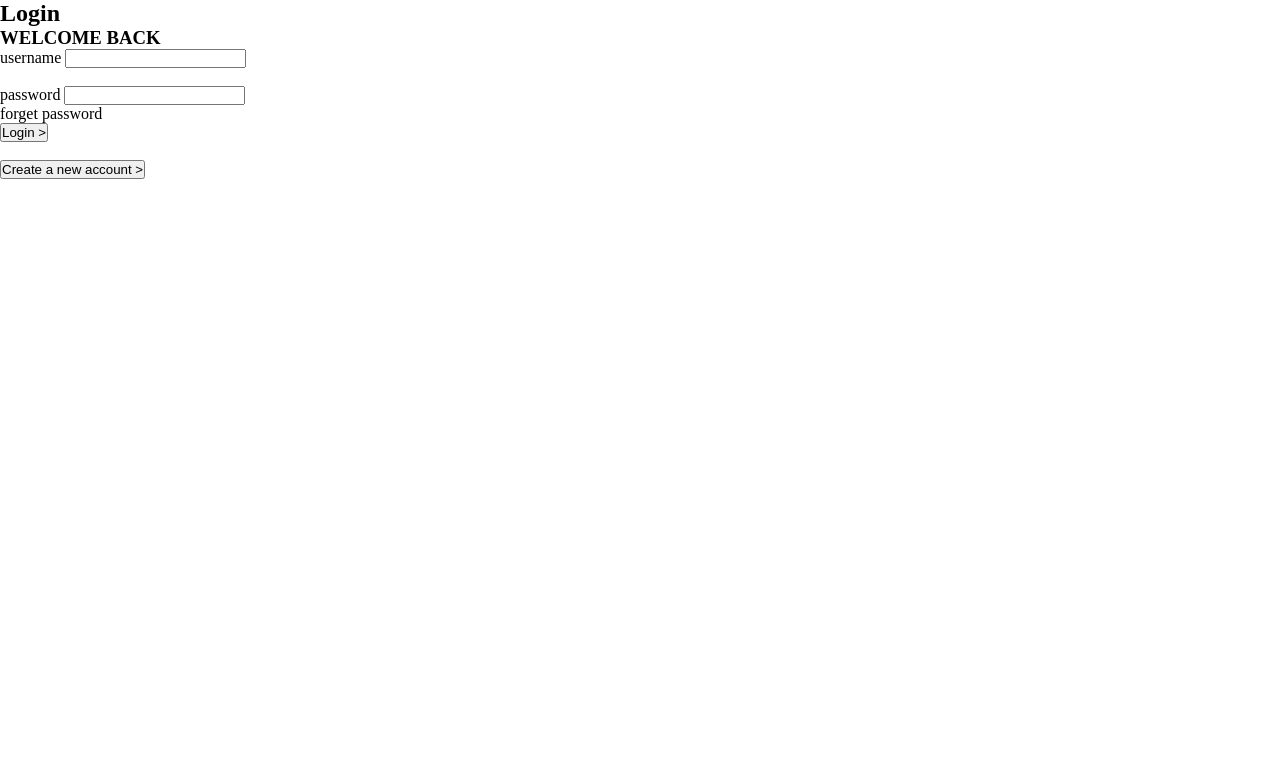
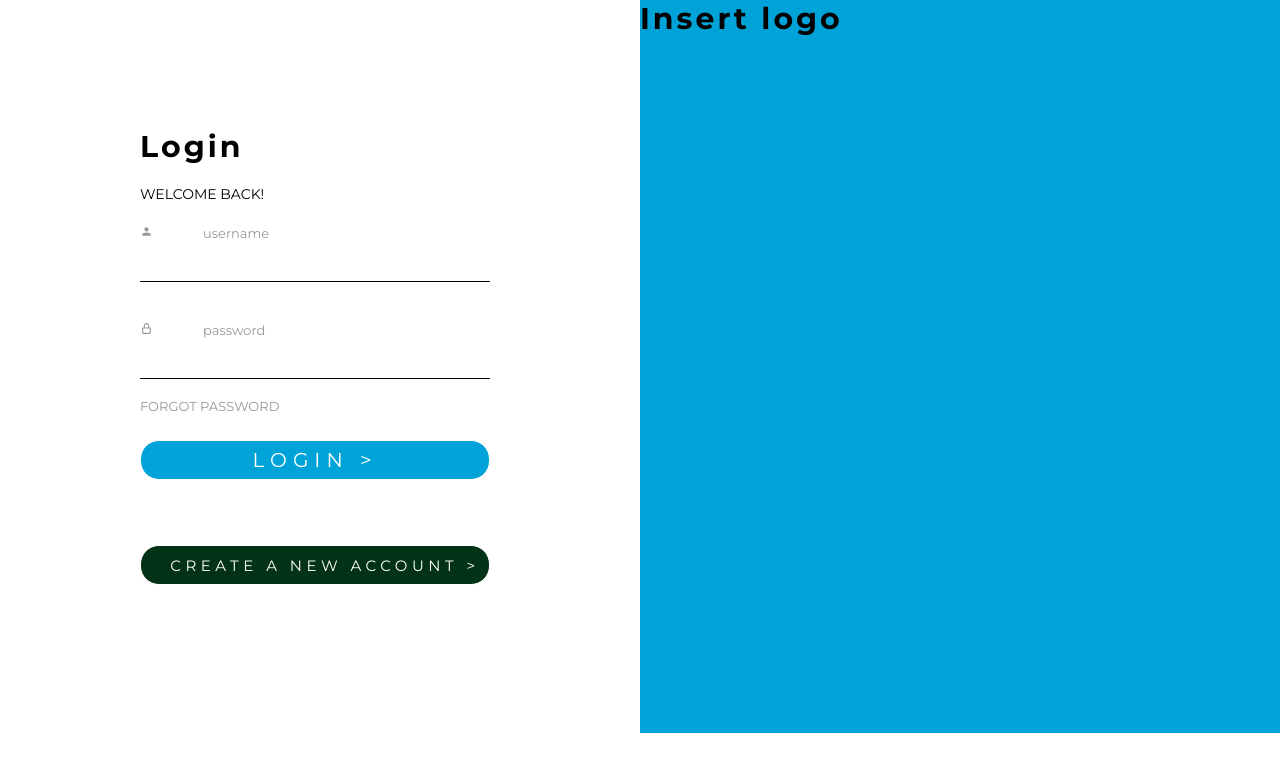
Before and after one commit to godwinolle/484front-end, a React (Create React App) app: page /login in a window 1280 px wide. Shown: the top 772 px of the page. Built offline with nearby package versions, Linux system fonts and the light colour scheme.

Commit message:
Implemented login page

```diff
--- a/src/Pages/Login/login.css
+++ b/src/Pages/Login/login.css
@@ -0,0 +1,79 @@
+.login{
+    display: flex;
+    justify-content: space-between;
+    font-family: 'Montserrat', sans-serif;
+}
+.login .sideA{
+    width: 50%;
+    /* have to fix empty space at the bottom of the pages  */
+    padding: 8em;
+    padding-left: 140px;
+}
+.login h2{
+    font-size: 30px;
+    width: 400px;
+    letter-spacing: 0.1em;
+}
+.login h3{
+    font-weight: 400;
+    font-size: 14px;
+    margin: 20px 0;
+    width: 350px;
+}
+.login label{
+    color: #979797;
+    font-size: 13px;
+}
+.login span{
+    margin-right: 50px;
+    padding-top: 2px;
+}
+.login input{
+    display: block;
+    width: 350px;
+    border: none;
+    outline: none;
+    border-radius: 0;
+    border-bottom: 1px solid #000;
+    padding: 4px;
+    font-family: 'Montserrat', sans-serif;
+    font-size: 13px;
+    margin-top: 15px;
+}
+.login .loginForgotPassword {
+    color: #979797;
+    font-size: 13px;
+    /* float to right */
+}
+.login button{
+    font-family: 'Montserrat', sans-serif;
+    font-size: 20px;
+    letter-spacing: 0.3em;
+    background-color: #00A3D7;
+    color: #fff;
+    border: 1px solid #fff;
+    border-radius: 19px;
+    width: 350px;
+    height: 40px;
+    margin-top: 26px;
+    margin-bottom: 20px;
+    cursor: pointer;
+}
+
+.login .createAccount button{
+    padding-bottom: 7px;
+    font-size: 15px;
+    padding-top: 7px;
+    padding-left: 20px;
+    background-color: #023316;
+}
+
+.login h4{
+    font-weight: 400;
+    font-size: 14px;
+}
+
+.login .sideB{
+    background-color: #00A3D7;
+    width: 50%;
+}
--- a/src/Pages/Login/login.jsx
+++ b/src/Pages/Login/login.jsx
@@ -1,33 +1,41 @@
 import React from 'react';
+import { Link } from 'react-router-dom' //importing
 
-import { Link } from 'react-router-dom' //importing
+//importing components to use in other places
+import LogoSide from '../../components/logoSide/logoSide';
+
+//Icons for login page
+import { MdPerson } from 'react-icons/md'
+import { BiLockAlt } from 'react-icons/bi'
 
 import './login.css';
 
 const Login = () => {
   return (
-    <div className="">
+    <div className="login">
+      <div className="sideA">
         <h2>Login</h2>
-      <h3>WELCOME BACK</h3>
-
+        <h3>WELCOME BACK!</h3>
         <form>
-        <label>username </label>
+          <label><span><MdPerson /></span>username </label>
           <input type="text" />  <br /> <br />
 
-        <label>password </label>
+          <label><span><BiLockAlt /></span>password </label>
           <input type="password" /> <br/>
 
-        <p>forget password</p>
-
-        <button type="submit">Login &gt; </button>
+          <p className="loginForgotPassword">FORGOT PASSWORD</p>
+          <button type="submit">LOGIN &gt; </button>
         </form>
-
         <br/>
-
+        <div className="createAccount">
           <Link to="/signup">
-      <button>Create a new account &gt;</button>
+            <button>CREATE A NEW ACCOUNT &gt;</button>
           </Link>
-
+        </div>
+      </div>
+        <div className="sideB">
+          <LogoSide />
+        </div>
     </div>
   );
 }
```
Lines whose indentation alone changed are shown as unchanged.
